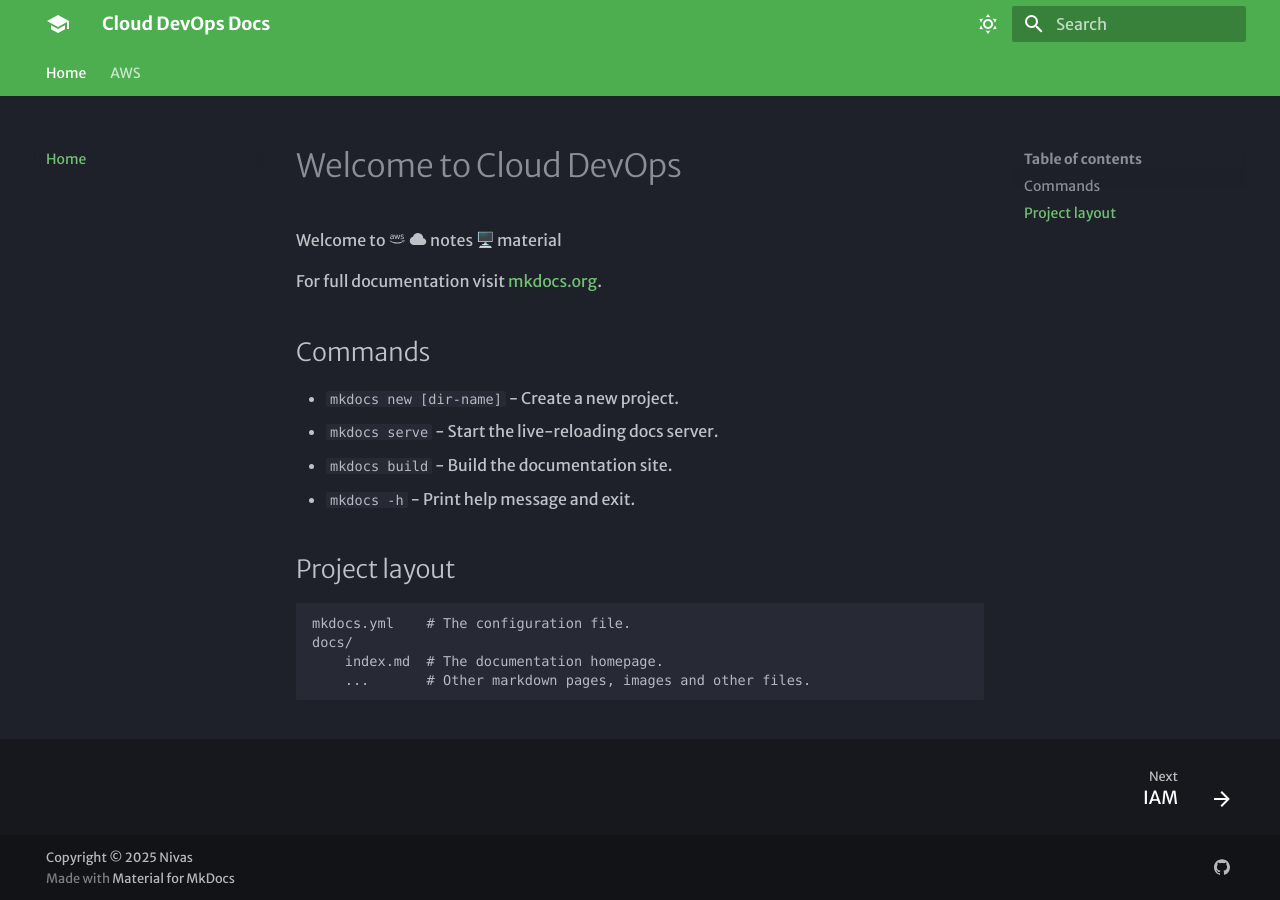
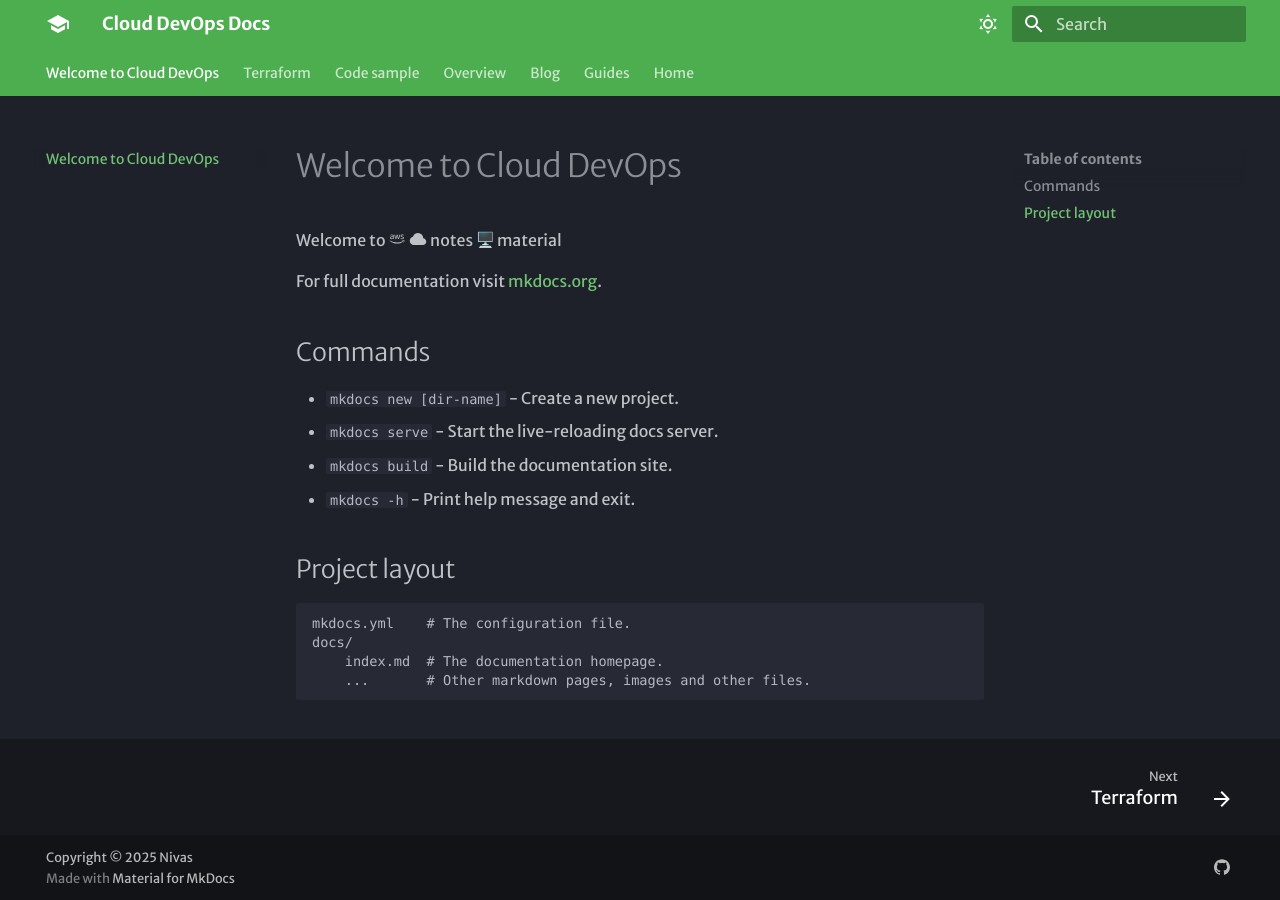
Before and after one commit to nivas-22/clouddevops, an MkDocs documentation site: the page built from docs/index.md, in a window 1280 px wide. Built offline with MkDocs 1.6.1 and Material for MkDocs 9.7.7, drawn with Linux system fonts in a browser that asks for light colours; emoji names are drawn with the system emoji font; some web fonts are replaced; part of the change alters nothing that is shown.

Commit message:
Update mkdocs.yml

```diff
--- a/mkdocs.yml
+++ b/mkdocs.yml
@@ -75,12 +75,6 @@ markdown_extensions:
   - pymdownx.snippets
   - pymdownx.superfences
 
-# Page tree
-nav:  # To keep it simple, each top-level item is a section on the site and has its own dir under `docs`
-  - Home: index.md
-  - AWS:
-      - IAM: home/aws/iam.md
-
 extra:
   social:
     - icon: simple/github
```
